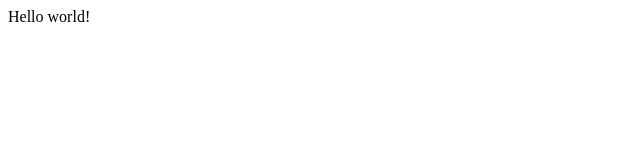
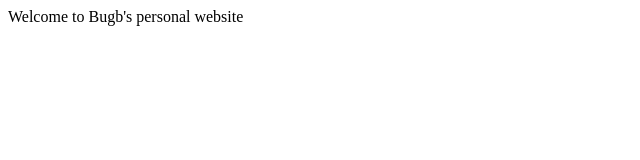
Before and after one commit to bugb/blog, a Gatsby site: page / in a window 1280 px wide. Shown: the whole page, without its empty margins (0-640 px from the left). Built offline with nearby package versions, Linux system fonts and the light colour scheme; Gatsby itself is replaced by a stand-in of ours.

Commit message:
Change homepage text

```diff
--- a/src/pages/index.js
+++ b/src/pages/index.js
@@ -1,5 +1,5 @@
 import React from "react"
 
 export default function Home() {
-  return <div>Hello world!</div>
+  return <div>Welcome to Bugb's personal website</div>
 }
```
